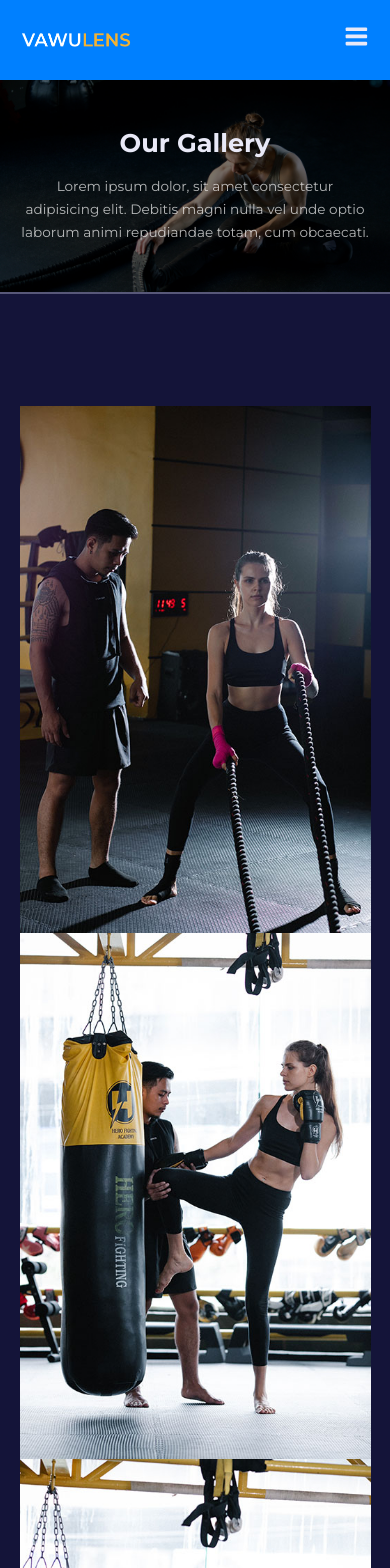
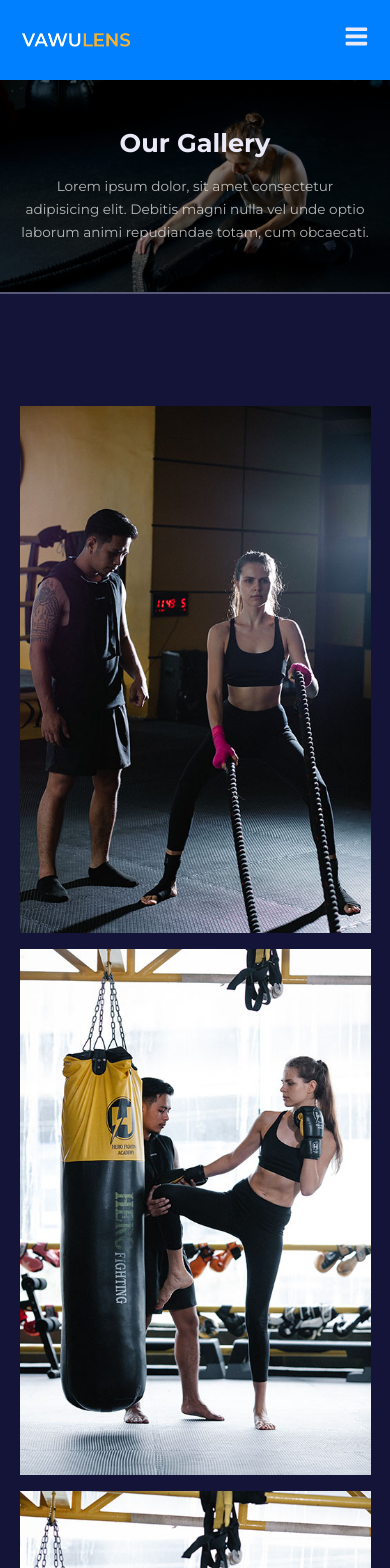
Before and after one commit to erickdc7/react-trainer-website, a React (Create React App) app: page /gallery in a window 390 px wide. Shown: the top 1568 px of the page. Built offline with nearby package versions, Linux system fonts and the light colour scheme; the HTML template or start-up script is replaced by a standard one.

Commit message:
styles added in gallery.css

```diff
--- a/src/pages/gallery/gallery.css
+++ b/src/pages/gallery/gallery.css
@@ -0,0 +1,33 @@
+.gallery__container {
+  display: grid;
+  grid-template-columns: repeat(3, 1fr);
+}
+
+.gallery__container article {
+  border: 1rem solid transparent;
+  transition: var(--transition);
+}
+
+.gallery__container article:hover {
+  border-color: var(--color-gray-500);
+}
+
+/* MEDIA QUERIES (medium screens) */
+@media screen and (max-width: 1024px) {
+  .gallery__container {
+    grid-template-columns: 1fr 1fr;
+    gap: 2rem;
+  }
+
+  .gallery__container article {
+    border: 0;
+  }
+}
+
+/* MEDIA QUERIES (small screens) */
+@media screen and (max-width: 600px) {
+  .gallery__container {
+    grid-template-columns: 1fr;
+    gap: 1rem;
+  }
+}
```
